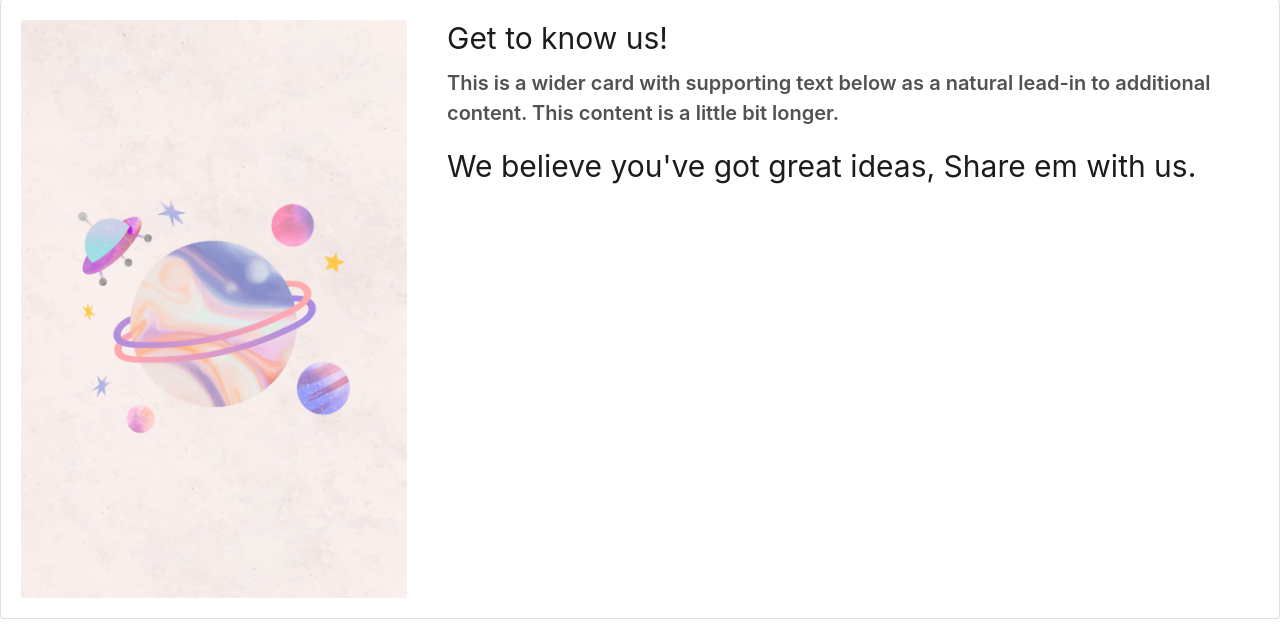
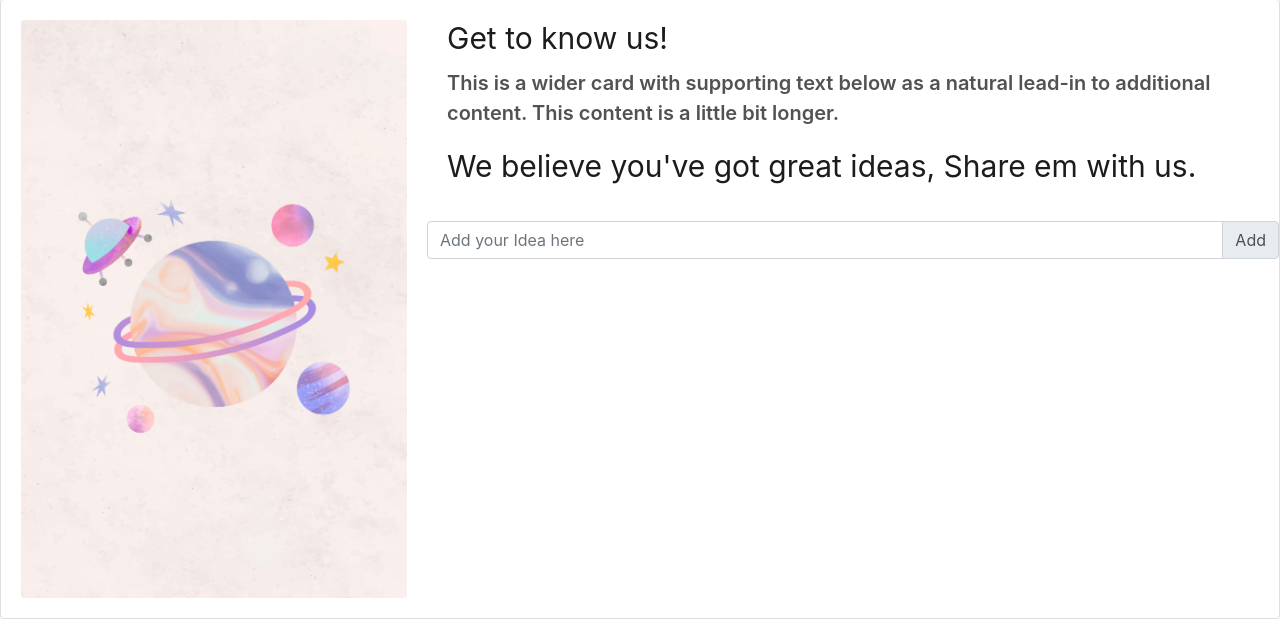
Before and after one commit to sree1532002/codher_hackathon, a PHP site: page /club1.php in a window 1280 px wide. Shown: the part 191-826 px from the top of the page. Run offline with PHP 8.4, Linux system fonts and the light colour scheme; some libraries are stand-ins or nearby versions.

Commit message:
idea box..

```diff
--- a/club1.php
+++ b/club1.php
@@ -58,6 +58,13 @@
           <div class = "card-title">We believe you've got great ideas, Share em with us.</div>
         </div>
       </div>
+
+  <div class="input-group mb-3">
+  <input type="text" class="form-control" placeholder="Add your Idea here" aria-label="Recipient's idea" aria-describedby="basic-addon2">
+  <div class="input-group-append">
+    <span class="input-group-text" id="basic-addon2">Add</span>
+  </div>
+</div>
     </div>
   </div>
   </body>
```
